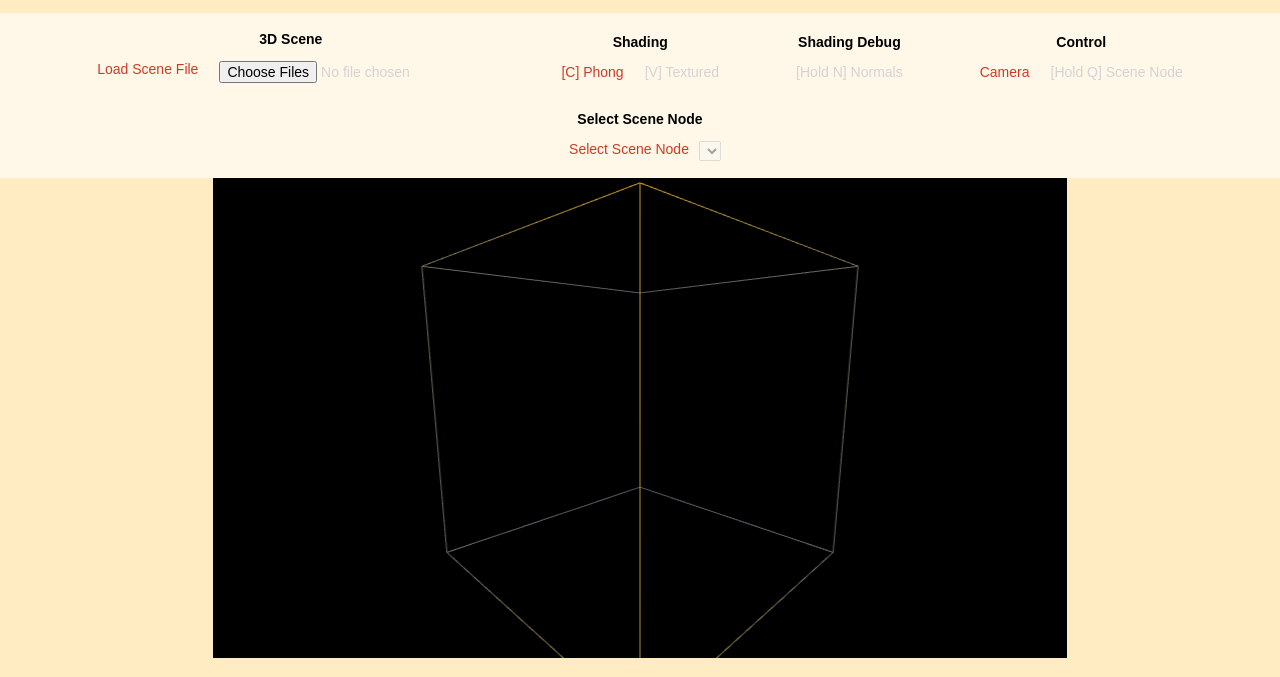
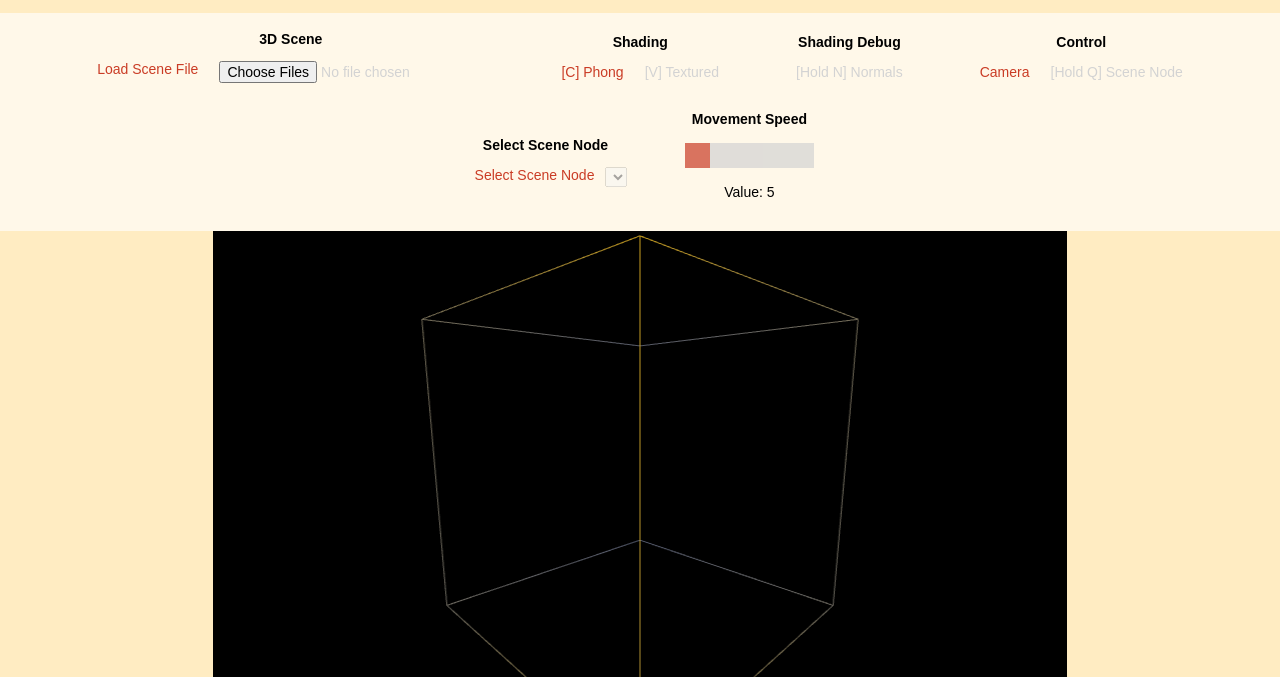
Before and after one commit to Tyger8540/ecs-175-final-project, a plain HTML site: page index.html in a window 1280 px wide. Shown: the part 123-800 px from the top of the page. Drawn offline with Linux system fonts and the light colour scheme.

Commit message:
Added Movement Speed Slider w/ Functionality

```diff
--- a/css/style.css
+++ b/css/style.css
@@ -77,6 +77,38 @@ a {
     color: #CA3C25;
 }
 
+/* Source: https://www.w3schools.com/howto/howto_js_rangeslider.asp */
+.slider {
+    appearance: none;
+    width: 100%;
+    height: 25px;
+    background: #d3d3d3;
+    outline: none;
+    opacity: 0.7;
+    -webkit-transition: .2s;
+    transition: opacity .2s;
+  }
+
+  .slider:hover {
+    opacity: 1;
+  }
+
+  .slider::-webkit-slider-thumb {
+    -webkit-appearance: none;
+    appearance: none;
+    width: 25px;
+    height: 25px;
+    background: #CA3C25;
+    cursor: pointer;
+  }
+
+  .slider::-moz-range-thumb {
+    width: 25px;
+    height: 25px;
+    background: #CA3C25;
+    cursor: pointer;
+  }
+
 
 #canvas {
     aspect-ratio: 16 / 9;
--- a/index.html
+++ b/index.html
@@ -52,6 +52,22 @@
                     <select id="selectSceneNodeSelect" disabled></select>
                 </div>
             </div>
+            <div class="setting">
+                <h3>Movement Speed</h3>
+                <div class="setting-item-container">
+                    <input type="range" min="5" max="20" value="5" class="slider" id="movementSpeedSlider">
+                </div>
+                <p>Value: <span id="movementSpeedValue"></span></p>
+                <script>
+                    var slider = document.getElementById("movementSpeedSlider");
+                    var output = document.getElementById("movementSpeedValue");
+                    output.innerHTML = slider.value;
+
+                    slider.oninput = function() {
+                      output.innerHTML = this.value;
+                    }
+                    </script>
+            </div>
         </div>
 
         <div id="canvas-container">
--- a/js/app/webglapp.js
+++ b/js/app/webglapp.js
@@ -243,10 +243,12 @@ class WebGlApp
             view_dirty = true
         }
 
+        var slider = document.getElementById("movementSpeedSlider")
+        let move_speed = slider.value
+
         // Control - Move Forward with W
         if (Input.isKeyDown('w')) {
             // Create translation forward
-            let move_speed = 5.0
             let translation = vec3.scale(vec3.create(), this.forward, -move_speed * delta_time)
 
             // Translate the eye
@@ -259,7 +261,6 @@ class WebGlApp
         // Control - Move Backward with S
         if (Input.isKeyDown('s')) {
             // Create translation forward
-            let move_speed = 5.0
             let translation = vec3.scale(vec3.create(), this.forward, move_speed * delta_time)
 
             // Translate the eye
@@ -272,7 +273,6 @@ class WebGlApp
         // Control - Move Left with A
         if (Input.isKeyDown('a')) {
             // Create translation forward
-            let move_speed = 5.0
             let translation = vec3.scale(vec3.create(), this.right, -move_speed * delta_time)
 
             // Translate both eye and center in parallel
@@ -286,7 +286,6 @@ class WebGlApp
         // Control - Move Right with D
         if (Input.isKeyDown('d')) {
             // Create translation forward
-            let move_speed = 5.0
             let translation = vec3.scale(vec3.create(), this.right, move_speed * delta_time)
 
             // Translate both eye and center in parallel
@@ -300,7 +299,6 @@ class WebGlApp
         // Control - Move Up with Space
         if (Input.isKeyDown(' ')) {
             // Create translation forward
-            let move_speed = 5.0
             let translation = vec3.scale(vec3.create(), this.up, move_speed * delta_time)
 
             // Translate both eye and center in parallel
@@ -311,10 +309,9 @@ class WebGlApp
             view_dirty = true
         }
 
-        // Control - Move Down with c
+        // Control - Move Down with C
         if (Input.isKeyDown('c')) {
             // Create translation forward
-            let move_speed = 5.0
             let translation = vec3.scale(vec3.create(), this.up, -move_speed * delta_time)
 
             // Translate both eye and center in parallel
```
